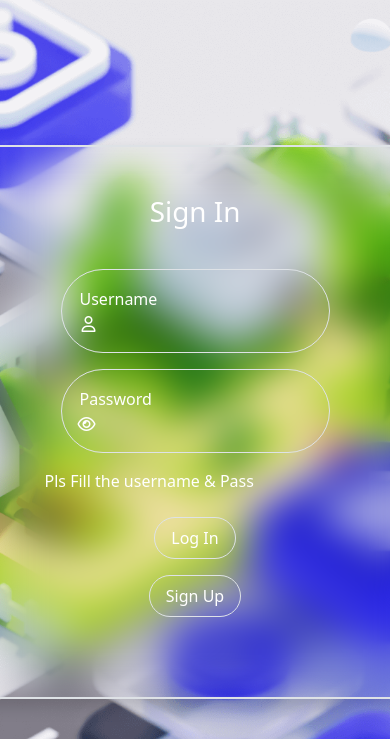
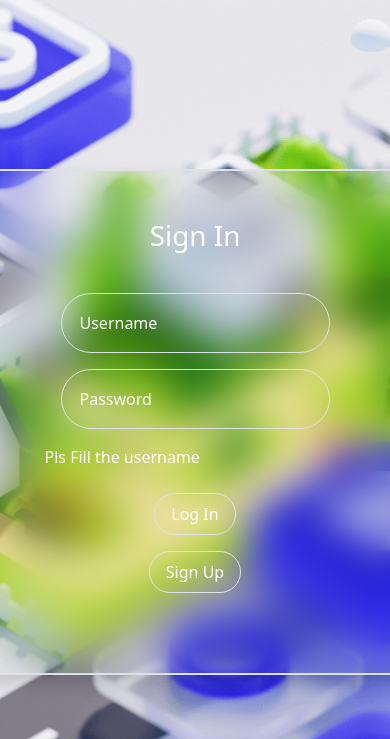
Before and after one commit to Xneine/ProjectWeb, a PHP site: page / in a window 390 px wide. Shown: the top 739 px of the page. Run offline with PHP 8.4, Linux system fonts and the light colour scheme; some libraries are stand-ins or nearby versions.

Commit message:
Add files via upload

```diff
--- a/index.js
+++ b/index.js
@@ -1,16 +1,15 @@
 
-var signIn = document.getElementById("tes")
-signIn.addEventListener("click", validation())
+document.getElementById("tes").onclick = validation();
 function validation(){
     var user = document.getElementById("Username").value;
     var pass = document.getElementById("Password").value;
-    if ((user === null || user === "") && (pass === null || pass === "")){
-        document.getElementById("confirm").innerHTML = "Pls Fill the username & Pass"
-    }
-    else if (user === null || user === ""){
+    if ((user == null || user == "")){
         document.getElementById("confirm").innerHTML = "Pls Fill the username"
     }
-    else if (pass === null || pass === ""){
+    else if (pass == null || pass == ""){
         document.getElementById("confirm").innerHTML = "Pls Fill the pass"
     }
+    else {
+        document.getElementById("confirm").innerHTML = "Pls Fill the pass  & Usern"
+    }
 }
--- a/index.php
+++ b/index.php
@@ -26,11 +26,17 @@
             <Form class="text-white">
                 <div class="mx-3 my-3 border rounded-pill p-3 act ">
                 <input type="text" namespace = "Username" id = "Username" placeholder="Username" class="text-white" id = "user">
+                <div class="d-md-inline d-none">
                 <i class="fa-regular fa-user mx-1"></i>
+                </div>
+
                 </div>
                 <div class="mx-3 my-3 border rounded-pill p-3 act ">
                 <input type="password" namespace = "Password" id = "Password" placeholder="Password" class="text-white" id="pass">
+                <div  class="d-md-inline d-none">
                 <i class="fa-regular fa-eye"></i>
+                </div>
+
             </div>
             <div  class="text-white">
                 <p id="confirm"></p>
@@ -38,7 +44,6 @@
                 <div class="row mt-4 text-center mb-3">
                     <div class="col-sm-6 mb-3">
                         <button class="border rounded-pill p-2 px-3" id="tes">Log In</button>
-
                     </div>
                     <div class="col-sm-6">
                         <button class="border rounded-pill p-2 px-3" id="tes1">Sign Up</button>
--- a/style.css
+++ b/style.css
@@ -37,5 +37,5 @@ button:hover{
 .bb{
     backdrop-filter: blur(20px);
     background: transparent;
-    border-radius: 20px;
+
 }
```
